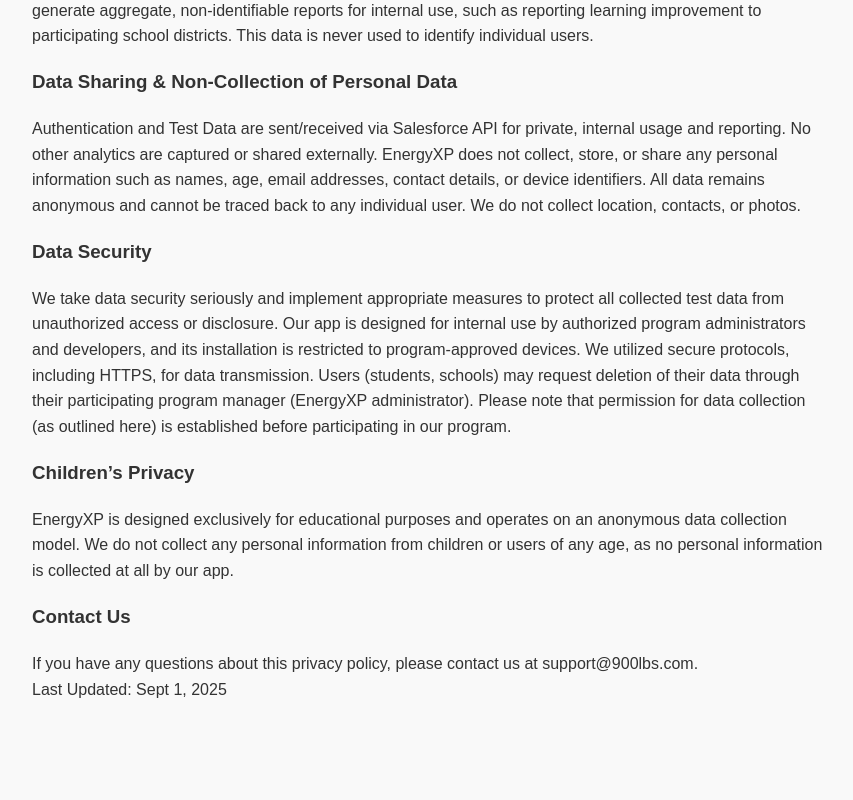
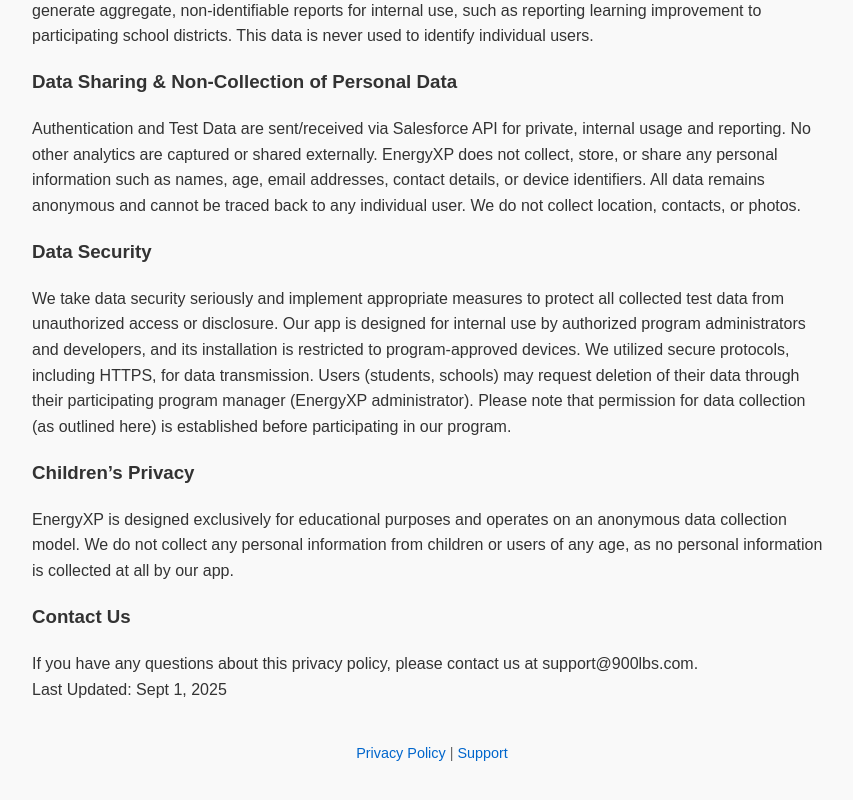
Before and after one commit to 900lbs/EnergyXPPrivacyPolicy, a plain HTML site: page privacy/index.html in a window 1280 px wide. Shown: the part 791-1591 px from the top of the page, without its empty margins (208-1061 px from the left). Before the commit the page ends 1529 px from the top, so only its background shows below. Drawn offline with Linux system fonts and the light colour scheme.

Commit message:
Update index.html

```diff
--- a/privacy/index.html
+++ b/privacy/index.html
@@ -85,4 +85,10 @@ If you have any questions about this privacy policy, please contact us at suppor
 Last Updated: Sept 1, 2025
 </p>
 </body>
+<footer>
+   <p>
+    <a href="/privacy/">Privacy Policy</a> |
+    <a href="/support/">Support</a>
+    </p>
+</footer>
 </html>
```
